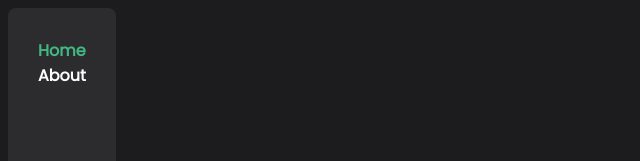
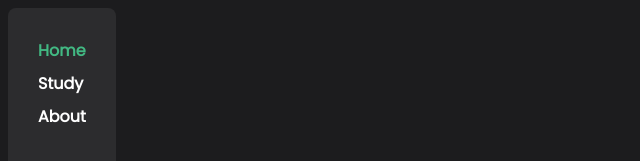
Before and after one commit to Smail/flashcards, a Vue app: page / in a window 1280 px wide. Shown: the top 161 px of the page, without its empty margins (0-640 px from the left). Built offline with nearby package versions, Linux system fonts and the light colour scheme.

Commit message:
feat: add StudyView

```diff
--- a/src/App.vue
+++ b/src/App.vue
@@ -1,6 +1,7 @@
 <template>
   <nav>
     <router-link to="/">Home</router-link>
+    <router-link to="/study">Study</router-link>
     <router-link to="/about">About</router-link>
   </nav>
   <router-view />
@@ -49,6 +50,7 @@ nav {
   background-color: var(--apple-gray-5-dark);
   border-radius: 0.5em;
   margin: 0.5em;
+  gap: 0.5em;
 }
 
 nav a {
--- a/src/router/index.js
+++ b/src/router/index.js
@@ -6,6 +6,15 @@ const routes = [
     path: "/",
     name: "home",
     component: HomeView,
+  },
+  {
+    path: "/study",
+    name: "study",
+    // route level code-splitting
+    // this generates a separate chunk (about.[hash].js) for this route
+    // which is lazy-loaded when the route is visited.
+    component: () =>
+      import(/* webpackChunkName: "about" */ "../views/StudyView.vue"),
   },
   {
     path: "/about",
--- /dev/null
+++ b/src/views/StudyView.vue
@@ -0,0 +1,10 @@
+<template>
+  <div class="study"></div>
+</template>
+
+<script>
+export default {
+  name: "StudyView",
+  components: {},
+};
+</script>
```
